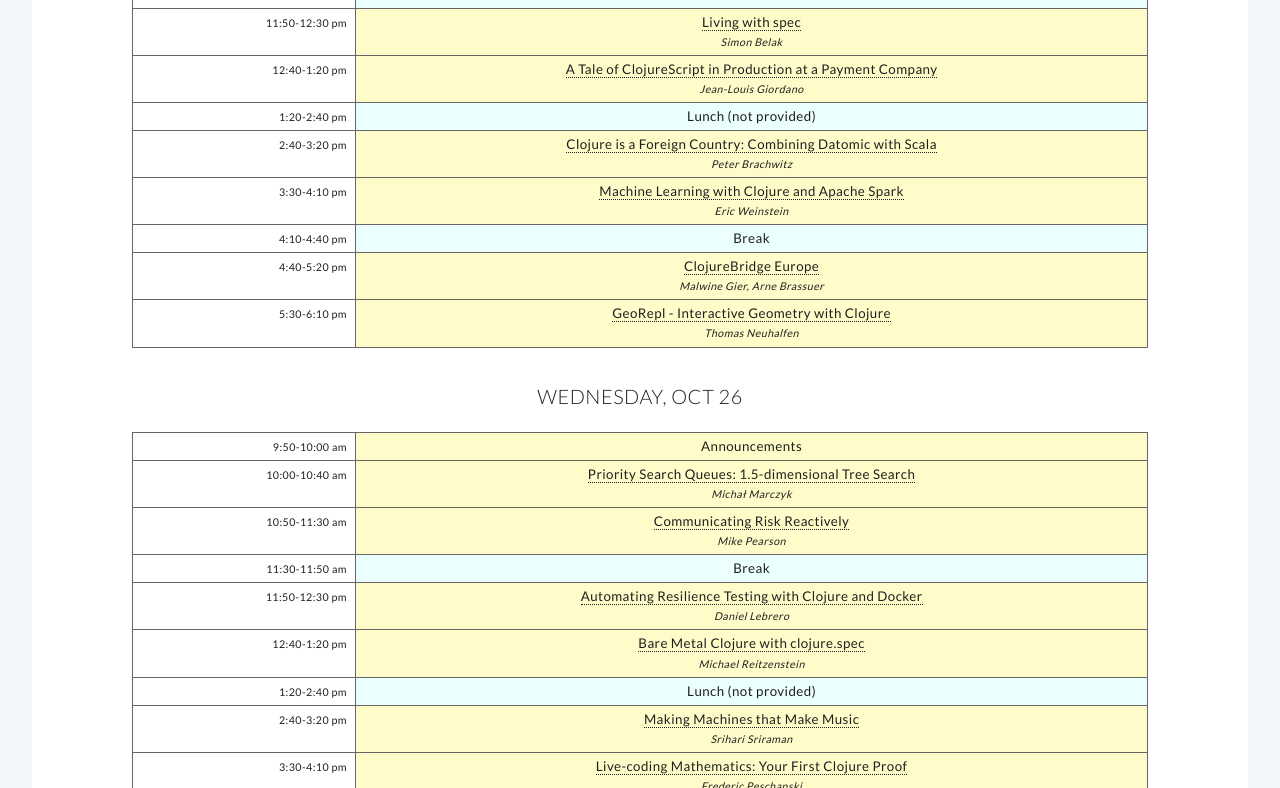
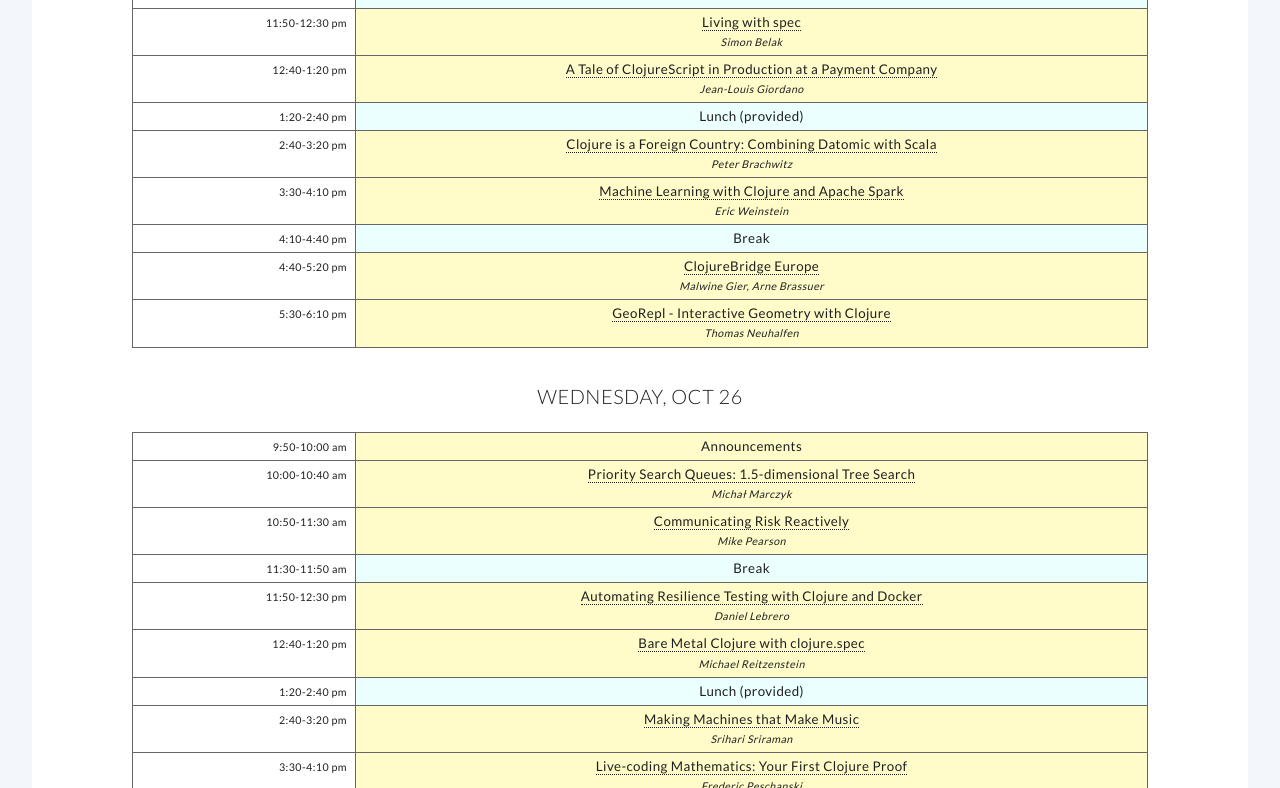
Before and after one commit to euroclojureorg/euroclojureorg.github.io, a Jekyll site: the page built from index.html, in a window 1280 px wide and 1400 px high, scrolled down 1439 px. Shown: the part 152-940 px from the top of the window. Built offline with Jekyll 4.4.1, drawn with Linux system fonts in a browser that asks for light colours.

Commit message:
lunch is provided

```diff
--- a/_layouts/home.html
+++ b/_layouts/home.html
@@ -133,7 +133,7 @@
 									<tr>
 										<td class="time">1:20-2:40 pm</td>
 										<td class="slot recess">
-											<div class="title">Lunch (not provided)</div>
+											<div class="title">Lunch (provided)</div>
 										</td>
 									</tr>
 									<tr>
@@ -217,7 +217,7 @@
 									<tr>
 										<td class="time">1:20-2:40 pm</td>
 										<td class="slot recess">
-											<div class="title">Lunch (not provided)</div>
+											<div class="title">Lunch (provided)</div>
 										</td>
 									</tr>
 									<tr>
```
